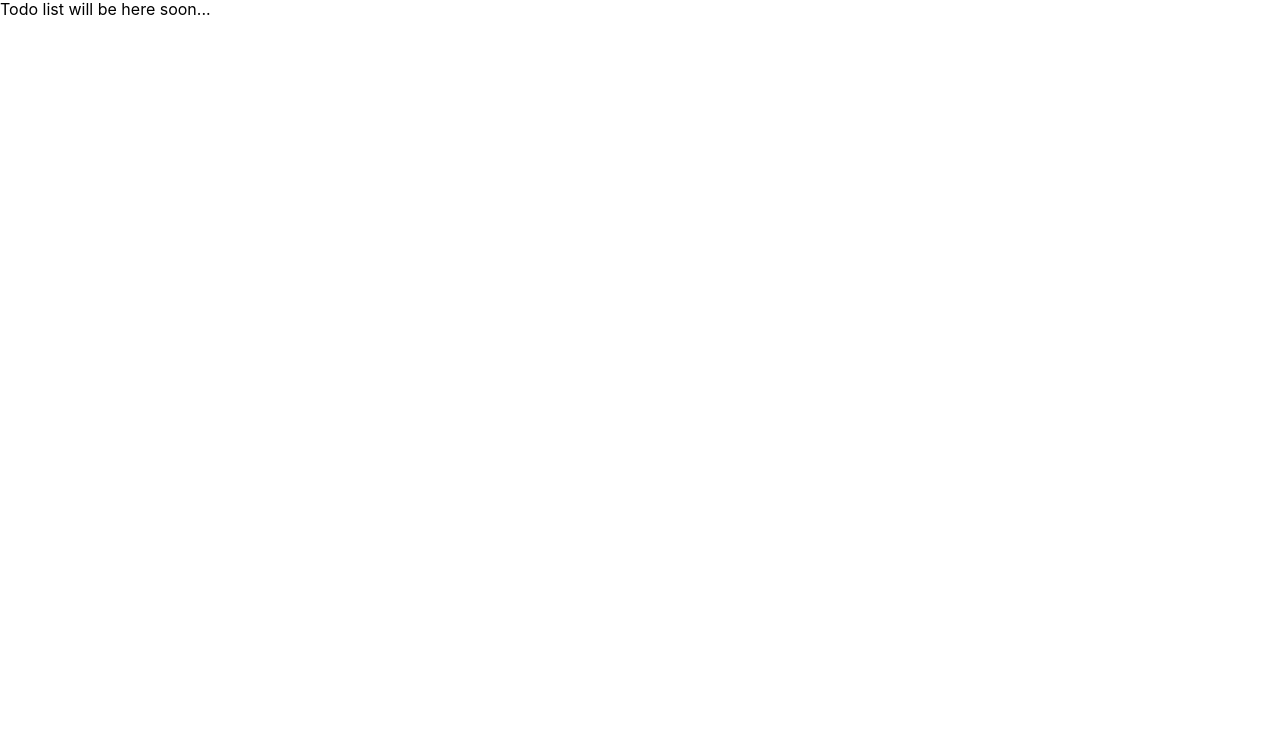
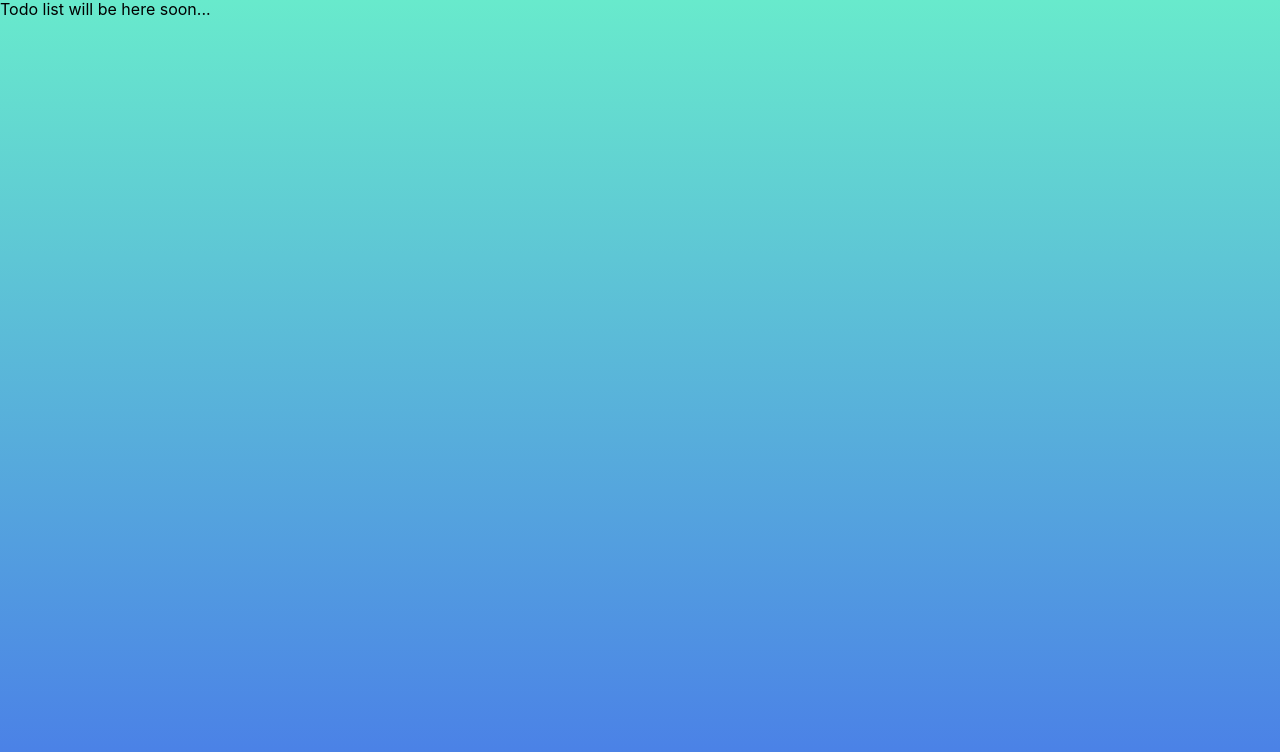
Before and after one commit to Svi-Kos/todo-list-01-be, a React (Create React App) app: page / in a window 1280 px wide. Shown: the top 752 px of the page. Built offline with nearby package versions, Linux system fonts and the light colour scheme.

Commit message:
libs: shortId, MUI. Fonts added

```diff
--- a/package.json
+++ b/package.json
@@ -4,6 +4,11 @@
   "private": true,
   "homepage": "https://Svi-Kos.github.io/todo-list-01-be",
   "dependencies": {
+    "@emotion/react": "^11.10.5",
+    "@emotion/styled": "^11.10.5",
+    "@fontsource/roboto": "^4.5.8",
+    "@mui/icons-material": "^5.10.16",
+    "@mui/material": "^5.10.16",
     "@testing-library/jest-dom": "^5.16.5",
     "@testing-library/react": "^13.4.0",
     "@testing-library/user-event": "^13.5.0",
@@ -15,6 +20,7 @@
     "react": "^18.2.0",
     "react-dom": "^18.2.0",
     "react-scripts": "5.0.1",
+    "shortid": "^2.2.16",
     "web-vitals": "^2.1.4"
   },
   "husky": {
--- a/src/index.css
+++ b/src/index.css
@@ -1,8 +1,11 @@
 body {
+  width: 100%;
+  height: 100vh;
   margin: 0;
   font-family: -apple-system, BlinkMacSystemFont, 'Segoe UI', 'Roboto', 'Oxygen',
     'Ubuntu', 'Cantarell', 'Fira Sans', 'Droid Sans', 'Helvetica Neue',
     sans-serif;
+  background: linear-gradient(to bottom, #68eacc 0%, #497be8 100%);
   -webkit-font-smoothing: antialiased;
   -moz-osx-font-smoothing: grayscale;
 }
```
Also changed, not shown: 1 other file (tests, documents, lock files or other folders).
